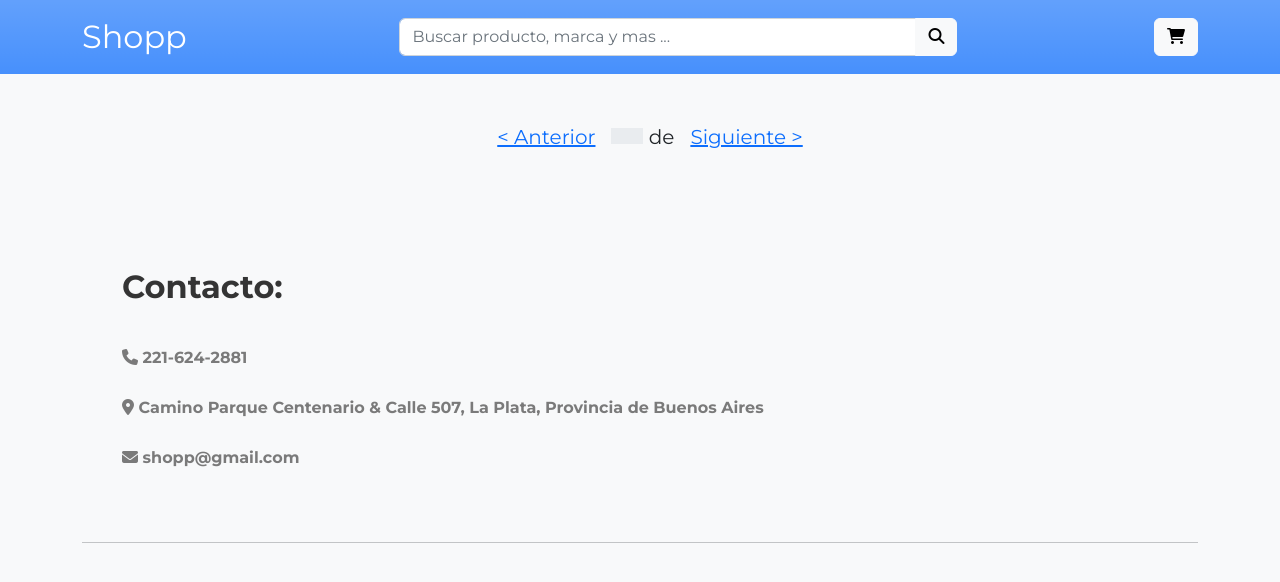
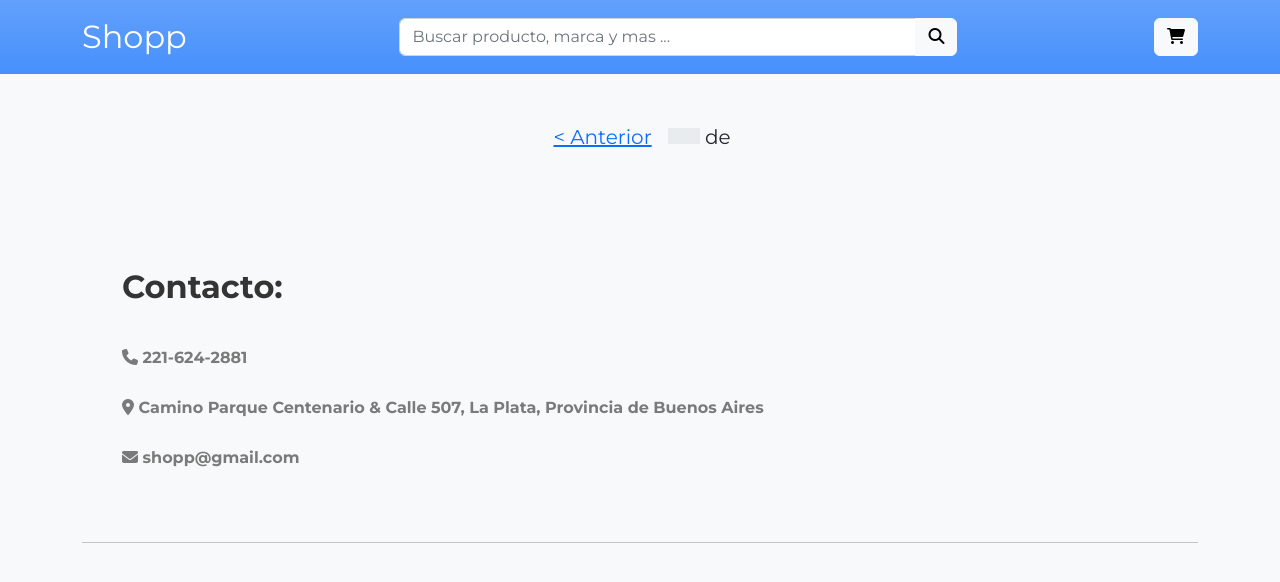
Before and after one commit to frlp-utn-ingsoft/shopp, a website: page src/views/home.html in a window 1280 px wide. Drawn offline with nearby package versions, Linux system fonts and the light colour scheme; files that its build step writes are made by us from their sources; a web font is replaced by a local one.

Commit message:
Fix: se eliminó el botón siguiente en la última página

```diff
--- a/src/views/_pagination.html
+++ b/src/views/_pagination.html
@@ -12,7 +12,9 @@
             </li>
 
             <li class="pagination__next">
+                {% if currentPage !== totalPages %}
                 <a href="?page={{ currentPage + 1 }}">Siguiente ></a>
+                {% endif %}
             </li>
         </ul>
     </nav>
```
